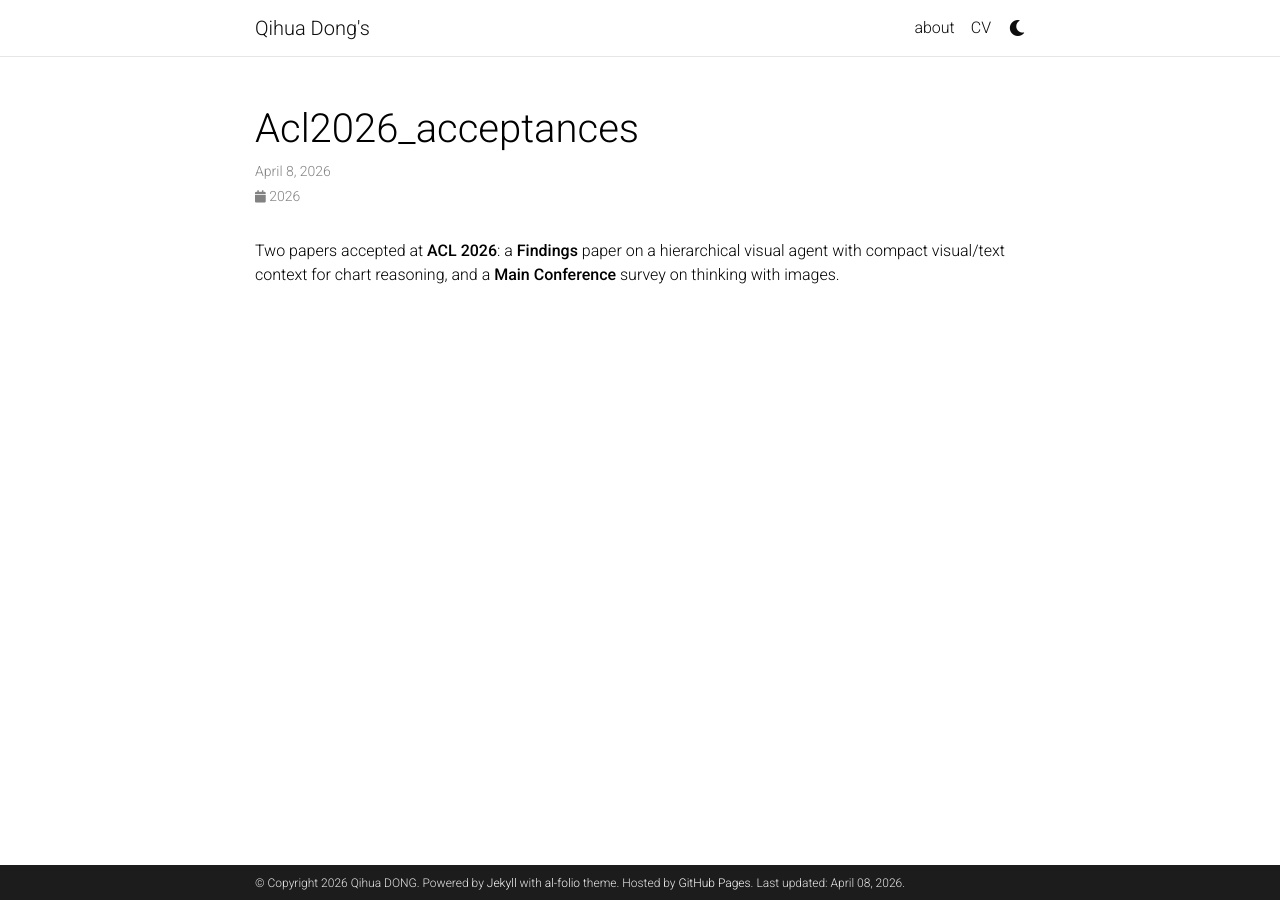
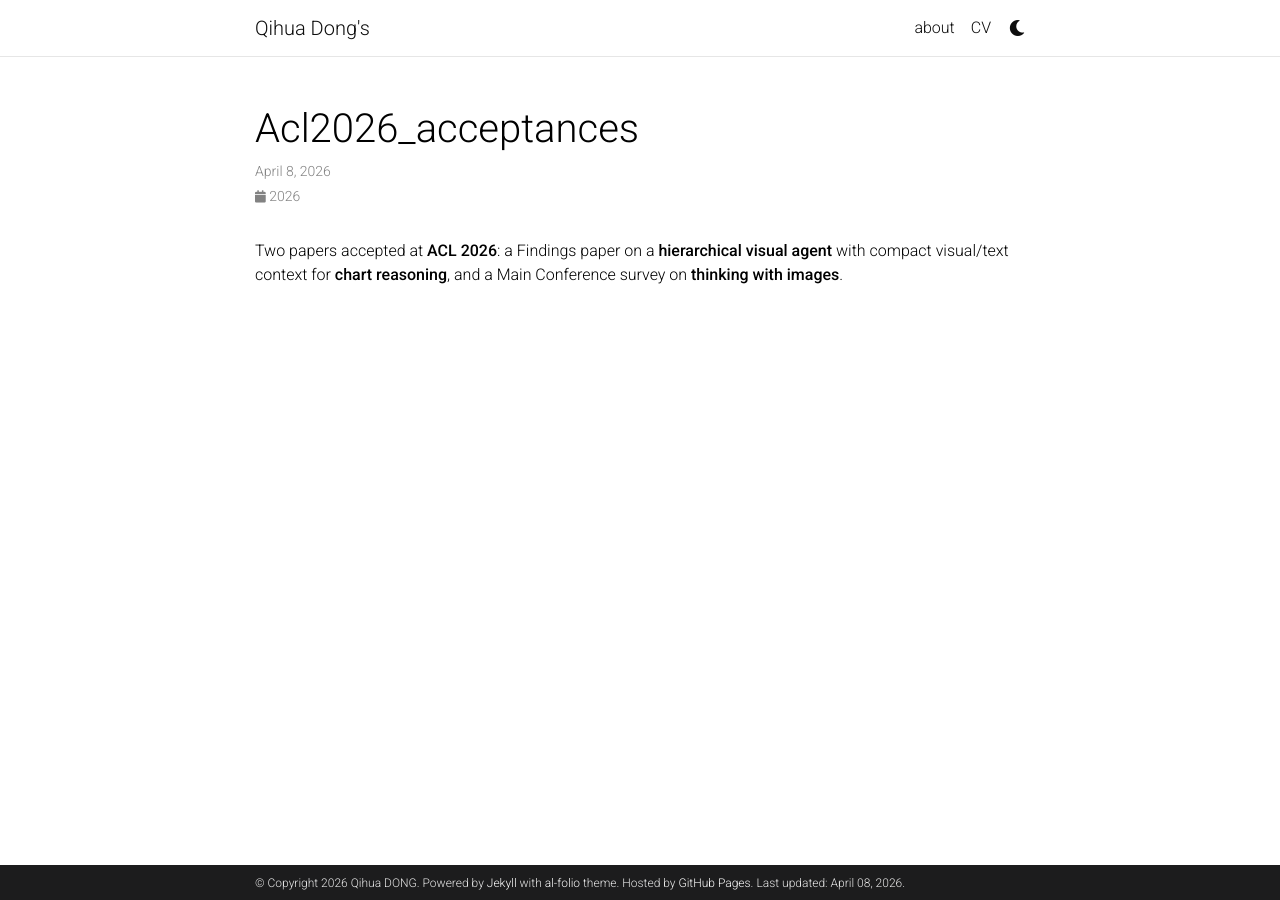
Before and after one commit to dddraxxx/dddraxxx.github.io, a Jekyll site: the page built from _news/acl2026_acceptances.md, in a window 1280 px wide. Built offline with Jekyll 4.4.1, drawn with Linux system fonts in a browser that asks for light colours; comment, search, counter and statistics services are not loaded; a style sheet for code colours, icons or effects is not loaded.

Commit message:
Refine ACL news copy

```diff
--- a/_news/acl2026_acceptances.md
+++ b/_news/acl2026_acceptances.md
@@ -4,4 +4,4 @@ date: 2026-04-08
 inline: true
 ---
 
-Two papers accepted at **ACL 2026**: a **Findings** paper on a hierarchical visual agent with compact visual/text context for chart reasoning, and a **Main Conference** survey on thinking with images.
+Two papers accepted at **ACL 2026**: a Findings paper on a **hierarchical visual agent** with compact visual/text context for **chart reasoning**, and a Main Conference survey on **thinking with images**.
```
